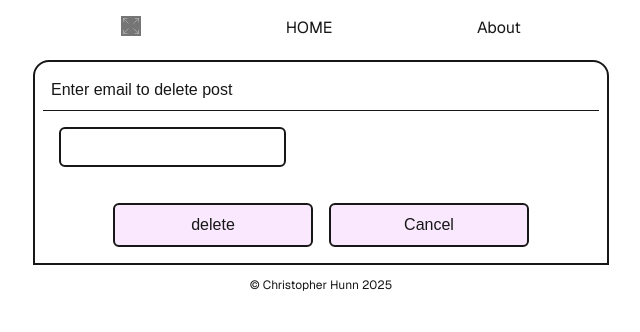
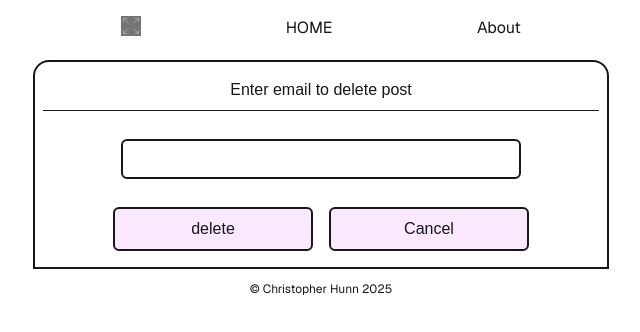
Before and after one commit to Ivovis/Week-08-assignment, a Next.js app: page /1/1 in a window 1280 px wide. Shown: the top 332 px of the page, without its empty margins (319-959 px from the left). Built offline with nearby package versions, Linux system fonts and the light colour scheme.

Commit message:
fix: styling tweaks

```diff
--- a/src/app/[blogid]/[comid]/page.js
+++ b/src/app/[blogid]/[comid]/page.js
@@ -30,15 +30,17 @@ export default async function DeleteComment({ params }) {
     <>
       <div>
         <form action={handleSubmit} className="p-2 mt-5 border-2 rounded-t-2xl">
-          <legend className="m-2">Enter email to delete post</legend>
+          <legend className="flex justify-center m-2">
+            Enter email to delete post
+          </legend>
           <hr />
-          <section className="flex flex-col md:flex-row">
-            <div className="m-2 text-center">
+          <section className="">
+            <div className="flex justify-center mt-5">
               <input
                 type="email"
                 name="email"
                 maxLength="250"
-                className=" m-2 p-2 border-2 rounded-md h-10"
+                className=" w-100 m-2 p-2 border-2 rounded-md h-10"
               />
             </div>
           </section>
```
